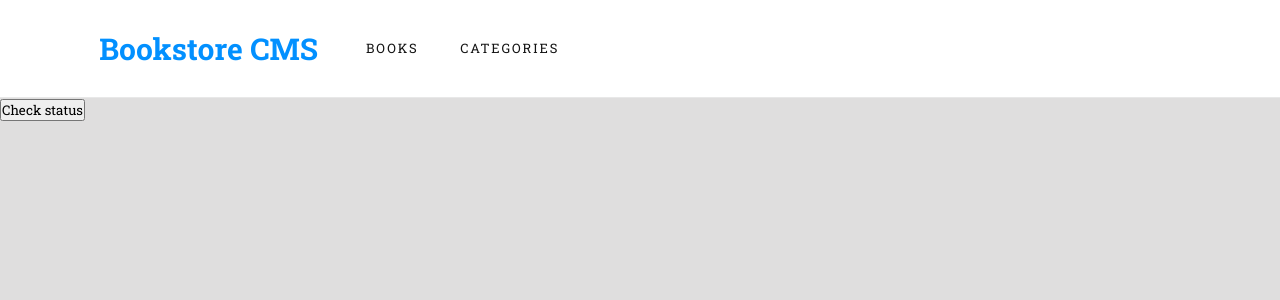
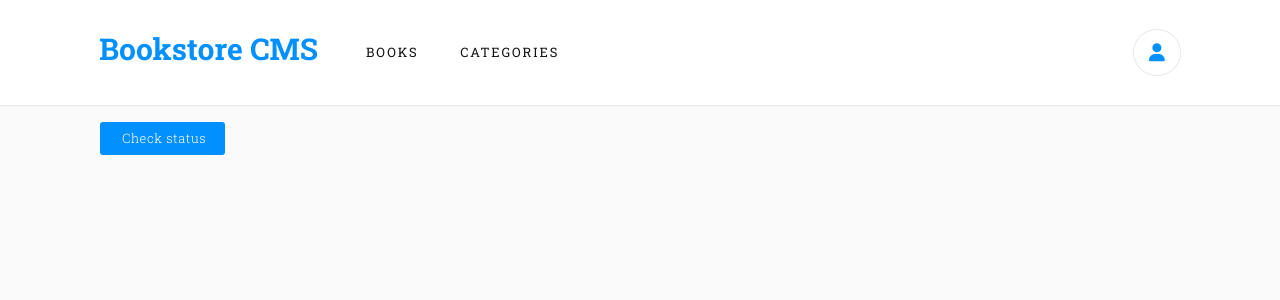
Before and after one commit to dodoburner/bookstore, a React (Create React App) app: page /Categories in a window 1280 px wide. Shown: the top 300 px of the page. Built offline with nearby package versions, Linux system fonts and the light colour scheme; no server answers.

Commit message:
finish styling

```diff
--- a/public/index.html
+++ b/public/index.html
@@ -28,6 +28,7 @@
     <link rel="preconnect" href="https://fonts.gstatic.com" crossorigin>
     <link href="https://fonts.googleapis.com/css2?family=Montserrat:wght@400;700&family=Roboto+Slab:wght@300;400;700&display=swap" rel="stylesheet">
     <title>React App</title>
+    <script src="https://kit.fontawesome.com/593ea6dc88.js" crossorigin="anonymous"></script>
   </head>
   <body>
     <noscript>You need to enable JavaScript to run this app.</noscript>
--- a/src/App.css
+++ b/src/App.css
@@ -13,9 +13,12 @@ a {
 
 body {
   background-color: #fafafa;
-  background-color: rgb(223, 222, 222);
 }
 
 button {
   cursor: pointer;
 }
+
+.categories {
+  margin: 1rem 6.25rem;
+}
--- a/src/components/Books.css
+++ b/src/components/Books.css
@@ -69,9 +69,9 @@ main {
 .oval-2 {
   width: 4.25rem;
   height: 4.25rem;
-  border-style: solid;
-  border-width: 5px;
-  border-color: #e8e8e8;
+  border: 5px solid #307bbe;
+  border-left-color: #e8e8e8;
+  rotate: 45deg;
   border-radius: 50%;
   margin-right: 1.3rem;
 }
--- a/src/components/Categories.js
+++ b/src/components/Categories.js
@@ -7,8 +7,9 @@ const Categories = () => {
   const status = useSelector((state) => state.categories);
 
   return (
-    <div>
+    <div className="categories">
       <button
+        className="update-progress-btn"
         type="button"
         onClick={() => {
           dispatch(checkStatus());
--- a/src/components/Form.css
+++ b/src/components/Form.css
@@ -1,5 +1,7 @@
 form {
   margin: 0 6.25rem 16rem 6.25rem;
+  border-top: solid 1px #e8e8e8;
+  padding-top: 1.8rem;
 }
 
 form h3 {
--- a/src/components/Header.css
+++ b/src/components/Header.css
@@ -21,3 +21,16 @@ header {
   letter-spacing: 1.9px;
   color: #121212;
 }
+
+.oval {
+  border: solid 1px #e8e8e8;
+  padding: 12px 15px;
+  border-radius: 50%;
+  margin-left: auto;
+  cursor: pointer;
+}
+
+.fa-user {
+  font-size: 18px;
+  color: #0290ff;
+}
--- a/src/components/Header.js
+++ b/src/components/Header.js
@@ -9,7 +9,9 @@ const Header = () => (
       <li><Link to="/">BOOKS</Link></li>
       <li><Link to="/Categories">CATEGORIES</Link></li>
     </ul>
-    <div className="oval" />
+    <div className="oval">
+      <i className="fa-solid fa-user" />
+    </div>
   </header>
 );
 
```
